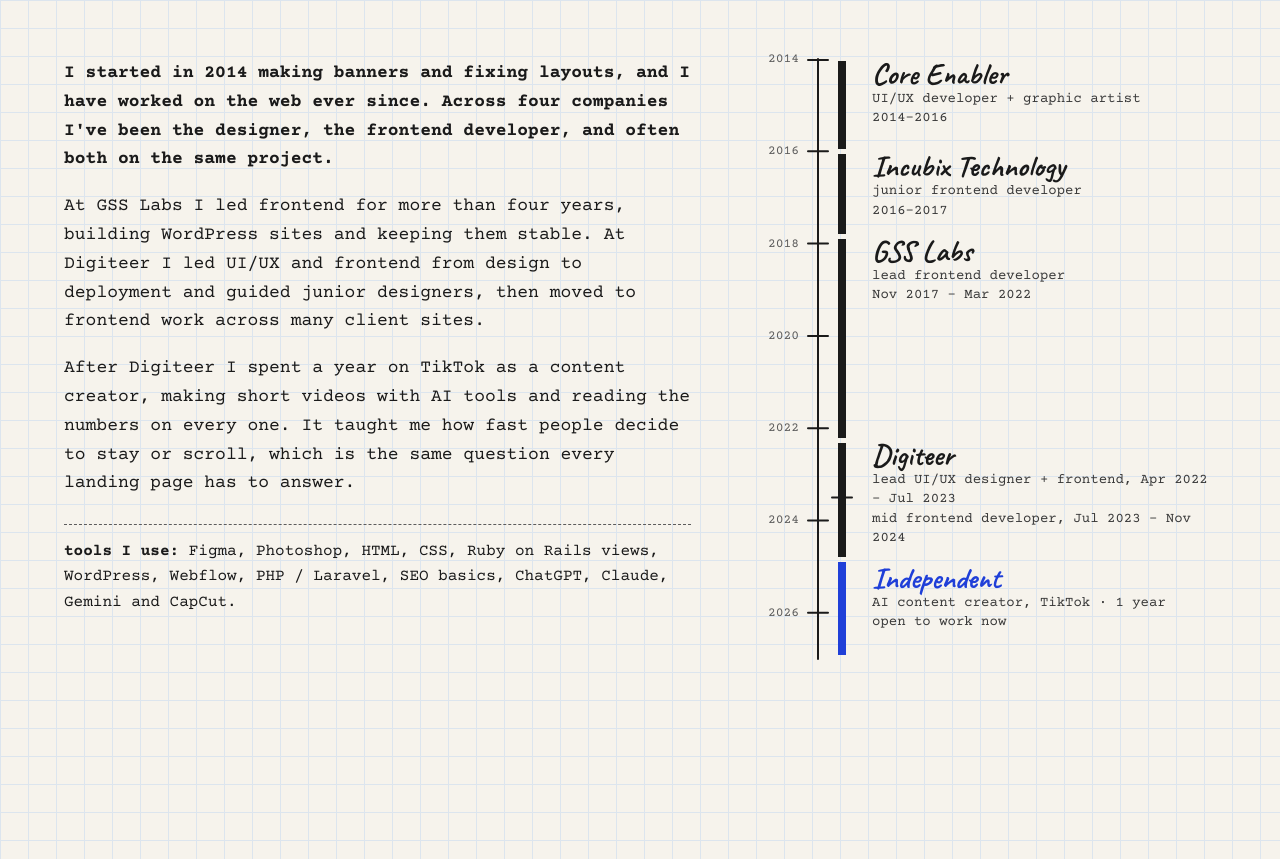
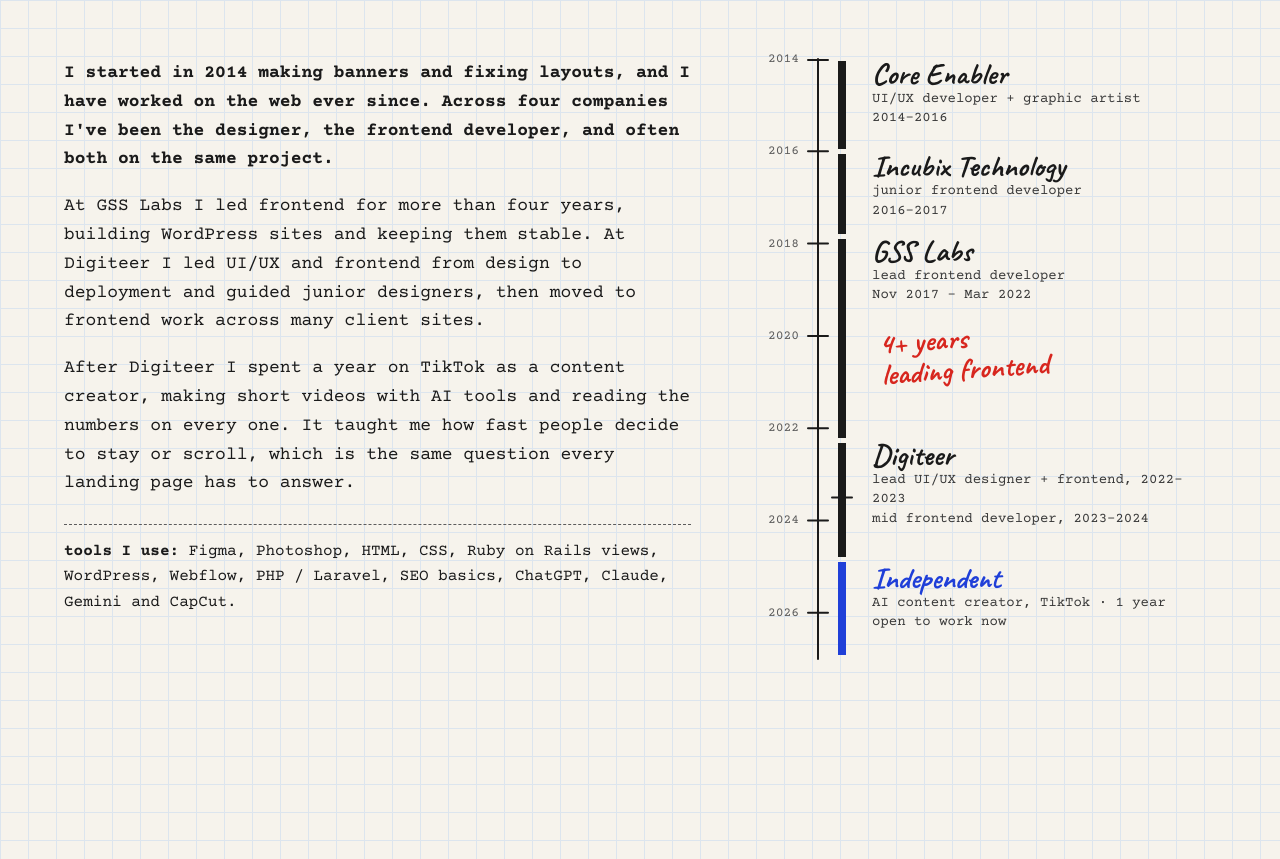
Before and after one commit to cmarquezworks/cmarquezworks.github.io, a website with bundled scripts: page index.html in a window 1280 px wide. Shown: the part 3976-4835 px from the top of the page. Built offline with nearby package versions, Linux system fonts and the light colour scheme.

Commit message:
fix(notebook): fill the timeline's GSS gap with a true note, shorter Digiteer lines, faster timeline pen
Co-Authored-By: Claude Opus 5.5 <noreply@anthropic.com>

```diff
--- a/assets/css/site.css
+++ b/assets/css/site.css
@@ -186,6 +186,7 @@ a:not(.print-in, .sticky, .tab, .skip, .logo):hover, a:not(.print-in, .sticky, .
 .tl-jobs .hand { display: block; font-size: 30px; color: var(--ink); }
 .tl-jobs .typed { display: block; font-size: 14px; line-height: 1.4; color: var(--ink-2); }
 .tl-jobs li.now .hand { color: var(--blue); }
+.tl-note { position: absolute; left: 112px; top: var(--y); transform: rotate(-4deg); font-size: 30px; }
 
 /* contact: a yellow legal pad */
 .pad {
--- a/assets/js/pen.js
+++ b/assets/js/pen.js
@@ -22,9 +22,10 @@ export function plan(group) {
   });
   const inkStart = prints.length ? 560 + (prints.length - 1) * 140 : 0;
   const ink = [...group.querySelectorAll('.mark, .hand')].filter((el) => own(group, el) && !el.classList.contains('pop'));
+  const step = Number(group.dataset.step) || 230; // busy groups (the timeline) can write faster
   ink.forEach((el, i) => {
     const d = el.classList.contains('mark') ? drawDuration(lengthOf(el)) : writeDuration(el.textContent);
-    el.style.setProperty('--delay', `${stagger(i, 230, inkStart)}ms`);
+    el.style.setProperty('--delay', `${stagger(i, step, inkStart)}ms`);
     el.style.setProperty('--d', `${d}ms`);
   });
 }
--- a/index.html
+++ b/index.html
@@ -184,7 +184,7 @@
           <p>After Digiteer I spent a year on TikTok as a content creator, making short videos with AI tools and reading the numbers on every one. It taught me how fast people decide to stay or scroll, which is the same question every landing page has to answer.</p>
           <p class="tools"><b>tools I use:</b> Figma, Photoshop, HTML, CSS, Ruby on Rails views, WordPress, Webflow, PHP / Laravel, SEO basics, ChatGPT, Claude, Gemini and CapCut.</p>
         </div>
-        <figure class="timeline" data-pen aria-label="Career timeline, 2014 to now">
+        <figure class="timeline" data-pen data-step="130" aria-label="Career timeline, 2014 to now">
           <svg class="ink tl-svg" viewBox="0 0 100 600" preserveAspectRatio="none" aria-hidden="true">
             <path class="mark" pathLength="1" d="M50 0 V600"/>
             <path class="mark" pathLength="1" d="M40 1 H60 M40 92.3 H60 M40 184.6 H60 M40 276.9 H60 M40 369.2 H60 M40 461.5 H60 M40 553.8 H60"/>
@@ -200,9 +200,10 @@
             <li style="--y: 0%"><span class="hand">Core Enabler</span><span class="typed">UI/UX developer + graphic artist<br>2014–2016</span></li>
             <li style="--y: 15.4%"><span class="hand">Incubix Technology</span><span class="typed">junior frontend developer<br>2016–2017</span></li>
             <li style="--y: 29.5%"><span class="hand">GSS Labs</span><span class="typed">lead frontend developer<br>Nov 2017 – Mar 2022</span></li>
-            <li style="--y: 63.5%"><span class="hand">Digiteer</span><span class="typed">lead UI/UX designer + frontend, Apr 2022 – Jul 2023<br>mid frontend developer, Jul 2023 – Nov 2024</span></li>
+            <li style="--y: 63.5%"><span class="hand">Digiteer</span><span class="typed">lead UI/UX designer + frontend, 2022–2023<br>mid frontend developer, 2023–2024</span></li>
             <li class="now" style="--y: 84%"><span class="hand">Independent</span><span class="typed">AI content creator, TikTok · 1 year<br>open to work now</span></li>
           </ol>
+          <p class="hand tl-note" style="--y: 44%">4+ years<br>leading frontend</p>
         </figure>
       </div>
     </div>
```
